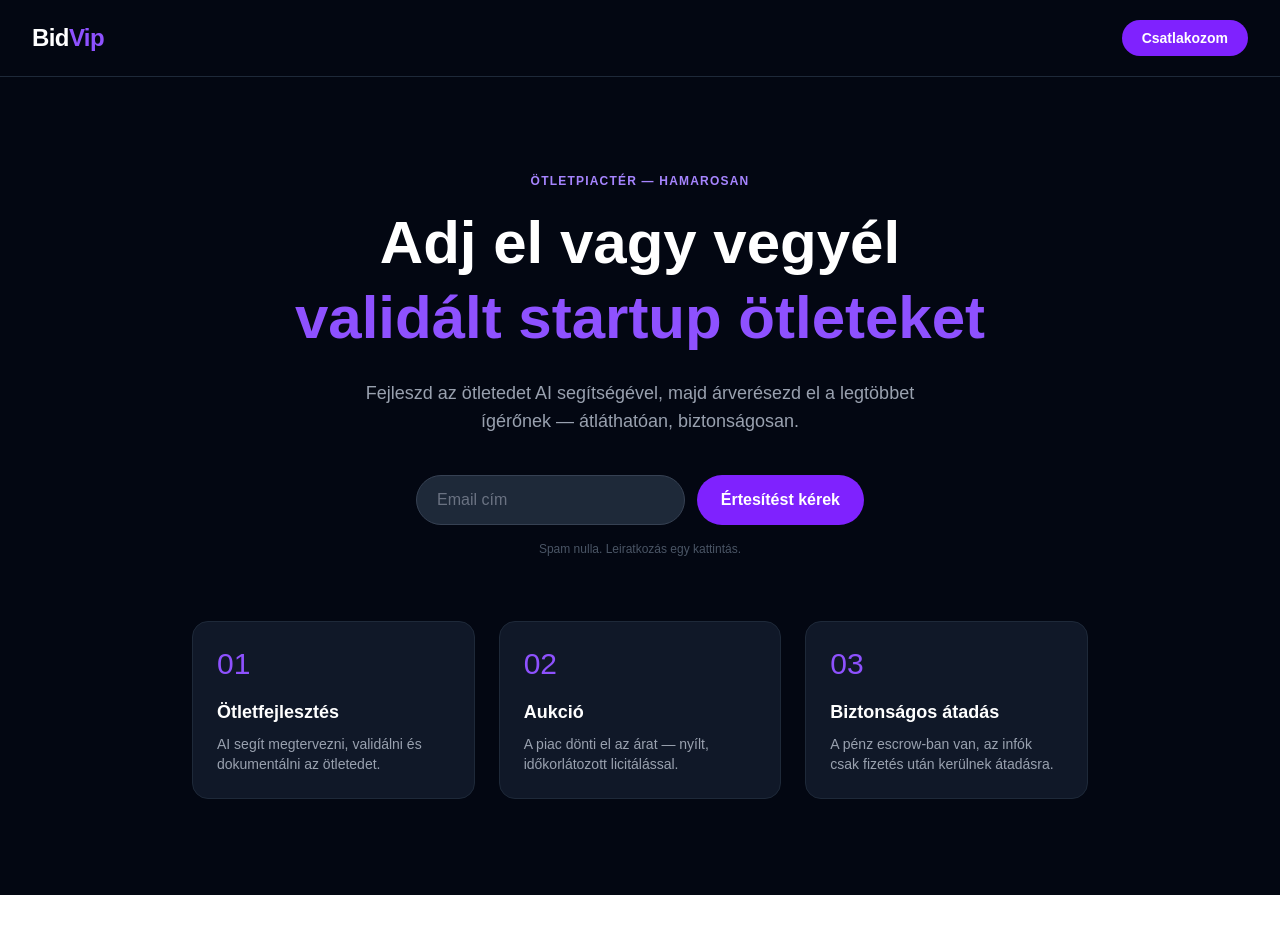
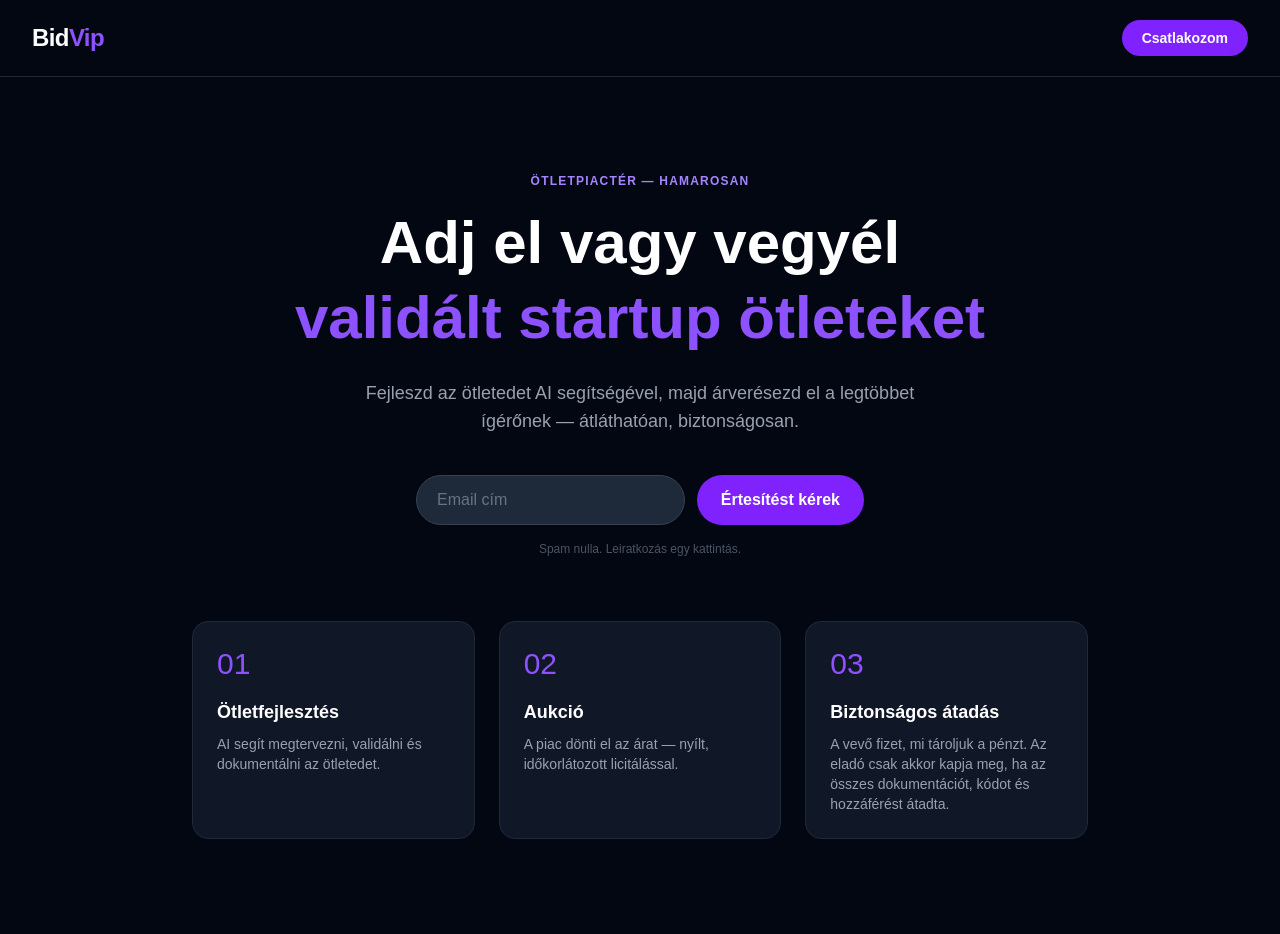
Before and after one commit to bidvip/bidvip, a Next.js app: page / in a window 1280 px wide. Before the commit the page ends 895 px from the top, so only its background shows below. Built offline with nearby package versions, Linux system fonts and the light colour scheme; no server answers.

Commit message:
Rewrite Biztonságos átadás text to plain Hungarian
Co-Authored-By: Claude Sonnet 5 <noreply@anthropic.com>

```diff
--- a/app/page.tsx
+++ b/app/page.tsx
@@ -103,7 +103,7 @@ export default function Home() {
           <div className="bg-gray-900 border border-gray-800 rounded-2xl p-6">
             <div className="text-violet-500 text-3xl mb-4">03</div>
             <h3 className="font-bold text-lg mb-2">Biztonságos átadás</h3>
-            <p className="text-gray-400 text-sm">A pénz escrow-ban van, az infók csak fizetés után kerülnek átadásra.</p>
+            <p className="text-gray-400 text-sm">A vevő fizet, mi tároljuk a pénzt. Az eladó csak akkor kapja meg, ha az összes dokumentációt, kódot és hozzáférést átadta.</p>
           </div>
         </div>
       </section>
```
